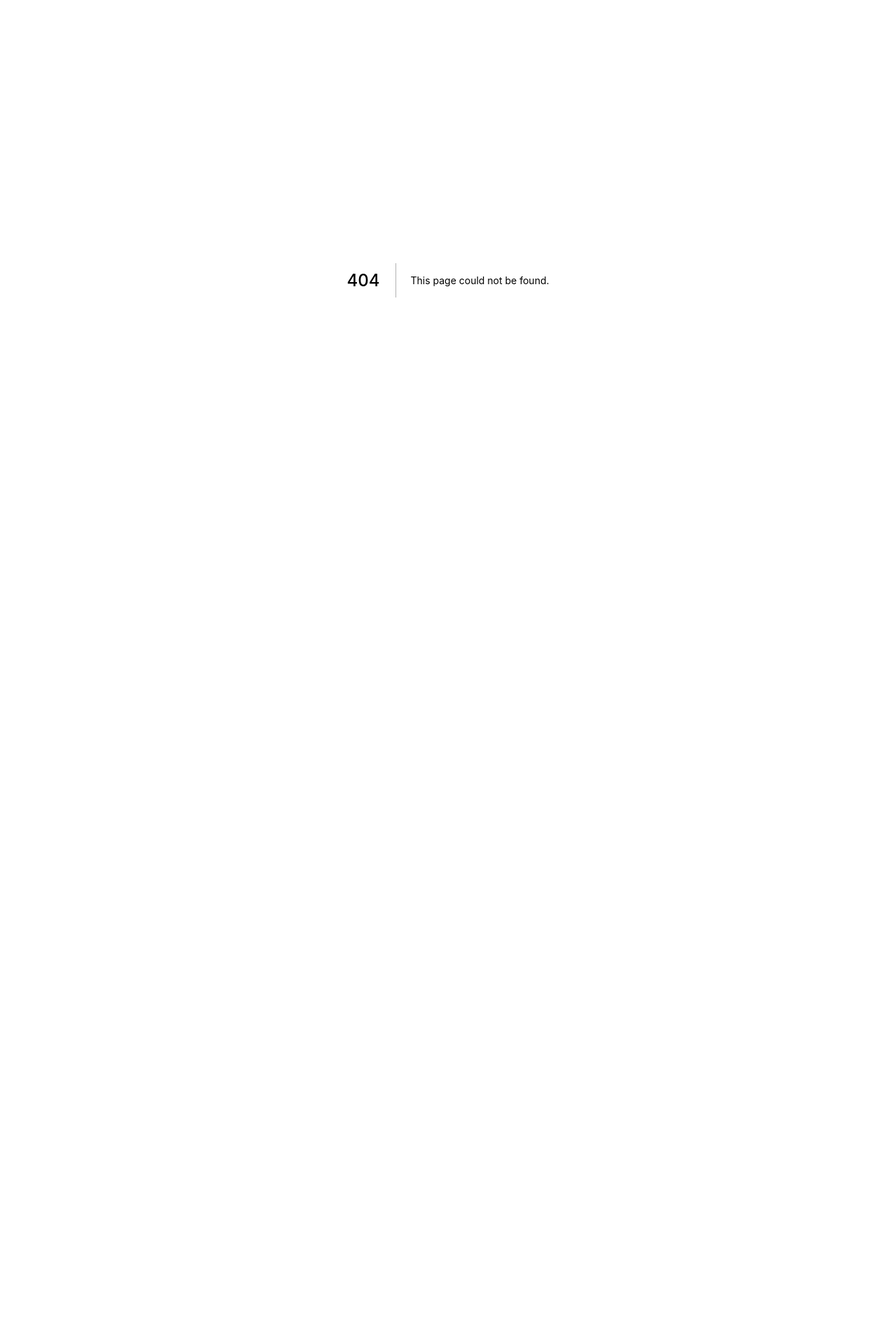
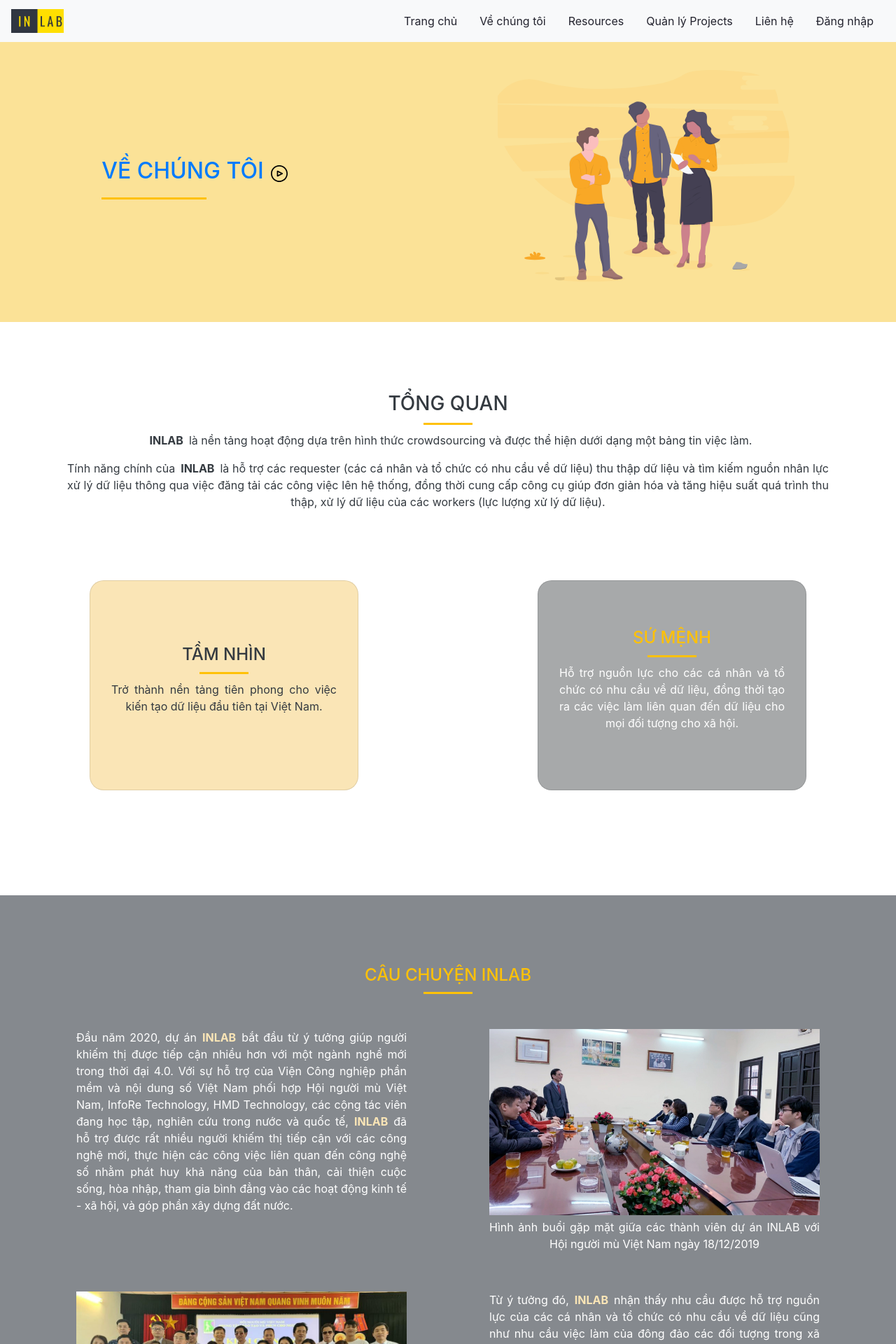
Before and after one commit to inlab-jsc/inlab_web, a Next.js app: page /info in a window 1280 px wide. Before the commit this address had no page. Shown: the top 1920 px of the page at 70% size. Before the commit the page ends 800 px from the top, so only its background shows below. Built offline with nearby package versions, Linux system fonts and the light colour scheme.

Commit message:
TS + babel import resolver+ info pages

```diff
--- a/components/Header.js
+++ b/components/Header.js
@@ -1,6 +1,6 @@
 import Link from 'next/link';
 import NavBar from 'react-bootstrap/Navbar';
-import styles from './header.module.css';
+import styles from '@styles/Header.module.css';
 import HeaderItem from './HeaderItem';
 
 export default React.memo(function Header(){
@@ -8,7 +8,7 @@
     <NavBar expand="lg" bg="light" sticky="top">
       <Link href="/">
         <NavBar.Brand>
-          <img src="images/logo.png" alt="InLab Logo" className={styles.logo} />
+          <img src="/images/logo.png" alt="InLab Logo" className={styles.logo} />
         </NavBar.Brand>
       </Link>
       <NavBar.Toggle aria-controls="header-menu" aria-expanded="false" />
--- a/components/HeaderItem.js
+++ b/components/HeaderItem.js
@@ -1,11 +1,11 @@
 import Link from 'next/link'
 import Nav from 'react-bootstrap/Nav'
 import PropTypes from 'prop-types'
-import styles from './header-item.module.css'
+import styles from '@styles/HeaderItem.module.css'
 
 function HeaderItem({href,text}){
   return(
-    <Link href={href}>
+    <Link href={`${href}`} passHref>
       <Nav.Link className={styles['header-item']}>{text}</Nav.Link>
     </Link>
   )
--- /dev/null
+++ b/pages/info.js
@@ -0,0 +1,121 @@
+import Head from 'next/head'
+import styles from "@styles/info.module.css"
+import Header from "@components/Header";
+
+export default function DataSet(){
+  return(
+    <>
+      <Head>
+        <title>Giới thiệu - Inlab</title>
+        <link rel="icon" type="image/png" href="/images/logoInlabSquare.png" />
+      </Head>
+
+      <Header />
+
+      <div className={`${styles['intro-box']} d-flex align-items-center justify-content-around`}>
+        <div>
+          <a href="#overall-box" className="d-flex">
+            <h2>VỀ CHÚNG TÔI</h2>
+            <img src="/images/play-button.svg" alt="" className={styles['play-icon']} />
+          </a>
+          <div className={styles['intro-box-line']} />
+        </div>
+        <img className={styles['intro-img']} src="/images/undraw_team_spirit.svg" alt="About Us" />
+      </div>
+
+      <div id="overall-box" className={styles['overall-box']} data-aos="fade-up">
+        <h3>TỔNG QUAN</h3>
+        <div className={styles['divide-line']} />
+        <p>
+          <b>&ensp;INLAB&ensp;</b>
+          là nền tảng hoạt động dựa trên hình thức crowdsourcing và được thể hiện dưới dạng một bảng tin việc làm.
+        </p>
+        <p>
+          Tính năng chính của
+          <b>&ensp;INLAB&ensp;</b>
+          là hỗ trợ các requester (các cá nhân và tổ chức có nhu cầu về dữ liệu) thu thập dữ liệu và tìm kiếm nguồn nhân lực xử lý dữ liệu thông qua việc đăng tải các công việc lên hệ thống, đồng thời cung cấp công cụ giúp đơn giản hóa và tăng hiệu suất quá trình thu thập, xử lý dữ liệu của các workers (lực lượng xử lý dữ liệu).
+        </p>
+      </div>
+
+      <div className={`${styles["card-container"]} d-flex justify-content-around`}>
+        <div className={styles['info-left-card']} data-aos="flip-left">
+          <div>
+            <h4>TẦM NHÌN</h4>
+            <div className={styles['divide-line']} />
+          </div>
+          <p>Trở thành nền tảng tiên phong cho việc kiến tạo dữ liệu đầu tiên  tại Việt Nam.</p>
+        </div>
+        <div className={styles['info-right-card']} data-aos="flip-right">
+          <div>
+            <h4>SỨ MỆNH</h4>
+            <div className={styles['divide-line']} />
+          </div>
+          <p>Hỗ trợ nguồn lực cho các cá nhân và tổ chức có nhu cầu về dữ liệu, đồng thời tạo ra các việc làm liên quan đến dữ liệu cho mọi đối tượng cho xã hội.</p>
+        </div>
+      </div>
+
+      <div className={styles['story-container']}>
+        <h4>CÂU CHUYỆN INLAB</h4>
+        <div className={styles['story-container-line']} />
+
+        <div className={`${styles['story-box']} d-flex`} data-aos="fade-right">
+          <p className={styles['story-text']}>
+            Đầu năm 2020, dự án
+            <b>&ensp;INLAB&ensp;</b>
+            bắt đầu từ ý tưởng giúp người khiếm thị được tiếp cận nhiều hơn với một ngành nghề mới trong thời đại 4.0. Với sự hỗ trợ của Viện Công nghiệp phần mềm và nội dung số Việt Nam phối hợp Hội người mù Việt Nam, InfoRe Technology, HMD Technology, các cộng tác viên đang học tập, nghiên cứu trong nước và quốc tế,
+            <b>&ensp;INLAB&ensp;</b>
+            đã hỗ trợ được rất nhiều người khiếm thị tiếp cận với các công nghệ mới, thực hiện các công việc liên quan đến công nghệ số nhằm phát huy khả năng của bản thân, cải thiện cuộc sống, hòa nhập, tham gia bình đẳng vào các hoạt động kinh tế - xã hội, và góp phần xây dựng đất nước.
+          </p>
+          <div className={styles['story-img']}>
+            <img src="/images/info-1.jpg" width="100%" alt="" />
+            <p>Hình ảnh buổi gặp mặt giữa các thành viên dự án INLAB với Hội người mù Việt Nam ngày 18/12/2019</p>
+          </div>
+        </div>
+
+        <div className={`${styles['story-box']} d-flex`} data-aos="fade-left">
+          <div className={styles['story-img']}>
+            <img src="/images/info-2.jpg" width="100%" alt="" />
+            <p>Giám đốc Inlab Nguyễn Đinh Mậu tham gia Lễ khai giảng khoá đào sử dụng phần mềm Dán nhãn dữ liệu Inlab được tổ chức bởi Hội người mù Việt Nam</p>
+          </div>
+          <p className={styles['story-text']}>
+            Từ ý tưởng đó,
+            <b>&ensp;INLAB&ensp;</b>
+            nhận thấy nhu cầu được hỗ trợ nguồn lực của các cá nhân và tổ chức có nhu cầu về dữ liệu cũng như nhu cầu việc làm của đông đảo các đối tượng trong xã hội. Vì thế, chúng tôi đã quyết định trở thành
+            <b>&ensp;một trong những nền tảng đầu tiên tại Việt Nam hoạt động trong lĩnh vực kết nối các cá nhân, tổ chức có nhu cầu thu thập và xử lý dữ liệu với nguồn nhân lực đa dạng và chất lượng.&ensp;</b>
+          </p>
+        </div>
+
+        <div className={`${styles['story-box']} d-flex`} data-aos="fade-right">
+          <p className={styles['story-img']}>
+            Ngày 15/06/2020, Công ty Cổ phần
+            <b>&ensp;INLAB&ensp;</b>
+            được thành lập với mục đích đáp ứng nhu cầu về nguồn lực của các cá nhân và tổ chức có nhu cầu về dữ liệu cũng như vấn đề việc làm cho một bộ phận không nhỏ người dân. Và từng ngày trôi qua, chúng tôi vẫn luôn gắn chặt với mục tiêu to lớn này.
+          </p>
+          <div className={styles['story-img']}>
+            <img src="/images/info-3.jpg" width="100%" alt="" />
+            <p>Nhân lực INLAB cung cấp đều được đào tạo một cách bài bản</p>
+          </div>
+        </div>
+      </div>
+
+      <style jsx global>
+        {`
+        html,
+        body {
+          padding: 0;
+          margin: 0;
+          text-align:center;
+          color:#343a40;
+          font-family: -apple-system, BlinkMacSystemFont, Segoe UI, Roboto,
+            Oxygen, Ubuntu, Cantarell, Fira Sans, Droid Sans, Helvetica Neue,
+            sans-serif;
+        }
+
+        * {
+          box-sizing: border-box;
+        }
+      `}
+      </style>
+    </>
+  )
+}
--- /dev/null
+++ b/styles/info.module.css
@@ -0,0 +1,145 @@
+.intro-box {
+  height: 400px;
+  width: 100%;
+  background-color: #FBE297;
+  margin-bottom: 100px;
+}
+
+.intro-img {
+  height: 80%;
+  justify-self: end;
+}
+
+.divide-line {
+  width: 70px;
+  height: 3px;
+  background-color: #FFC107;
+  margin: 10px auto;
+}
+
+.play-icon {
+  width: 1.5rem;
+  height: 1.5rem;
+  margin: auto 10px;
+}
+
+.intro-box-line {
+  composes: divide-line;
+  width: 150px;
+  margin-left: 0;
+}
+
+
+.overall-box {
+  text-align: justify;
+  text-align-last: center;
+  width: 85%;
+  margin: 0 auto;
+  margin-bottom: 100px;
+}
+
+.card-container {
+  height: 300px;
+  margin-bottom: 150px;
+}
+
+.info-card {
+  width: 30%;
+  height: 100%;
+  display: flex;
+  flex-direction: column;
+  justify-content: center;
+  text-align: justify;
+  text-align-last: center;
+  border-radius: 20px;
+  padding: 30px;
+  border: 1px solid rgba(0, 0, 0, 0.1);
+}
+
+.info-left-card {
+  composes: info-card;
+  background: #FAE5B6;
+}
+
+.info-right-card {
+  composes: info-card;
+  background: #A7A9AA;
+}
+
+.info-right-card h4 {
+  color: #FFC107;
+}
+
+.info-right-card p {
+  color: #fff;
+}
+
+.story-container {
+  background: #85898E;
+  color: #fff;
+  padding: 50px;
+  padding-top: 100px;
+  padding-bottom: 100px;
+  overflow: hidden;
+}
+
+.story-container h4 {
+  color: #FFC107;
+}
+
+.story-container-line {
+  composes: divide-line;
+  margin-bottom: 50px;
+}
+
+.story-box {
+  text-align: justify;
+  justify-content: space-around;
+  margin-bottom: 40px;
+}
+
+.story-box b {
+  color: #FAE5B6;
+}
+
+.story-text {
+  width: 40%;
+}
+
+.story-img {
+  width: 40%;
+  text-align: justify;
+  text-align-last: center;
+}
+
+.story-img p {
+  margin-top: 5px;
+}
+
+@media screen and (max-width: 700px) {
+  .intro-img {
+    width: 0;
+    height: 0;
+  }
+
+  .card-container {
+    flex-direction: column;
+    height: 700px;
+  }
+
+  .info-card {
+    width: 50%;
+    margin: auto;
+    height: 300px;
+    margin-bottom: 50px;
+  }
+
+  .story-box {
+    flex-direction: column;
+  }
+
+  .story-text, .story-img {
+    width: 80%;
+    margin: auto;
+  }
+}
```
Also changed, not shown: package.json (+8 -1 lines), pages/index.js (+8 -5 lines), tsconfig.json (added, +36 -0 lines), .babelrc (added), .eslintrc.json, next-env.d.ts (added), styles/Header.module.css (renamed from components/header.module.css), styles/HeaderItem.module.css (renamed from components/header-item.module.css), 1 other file (tests, documents, lock files or other folders).
